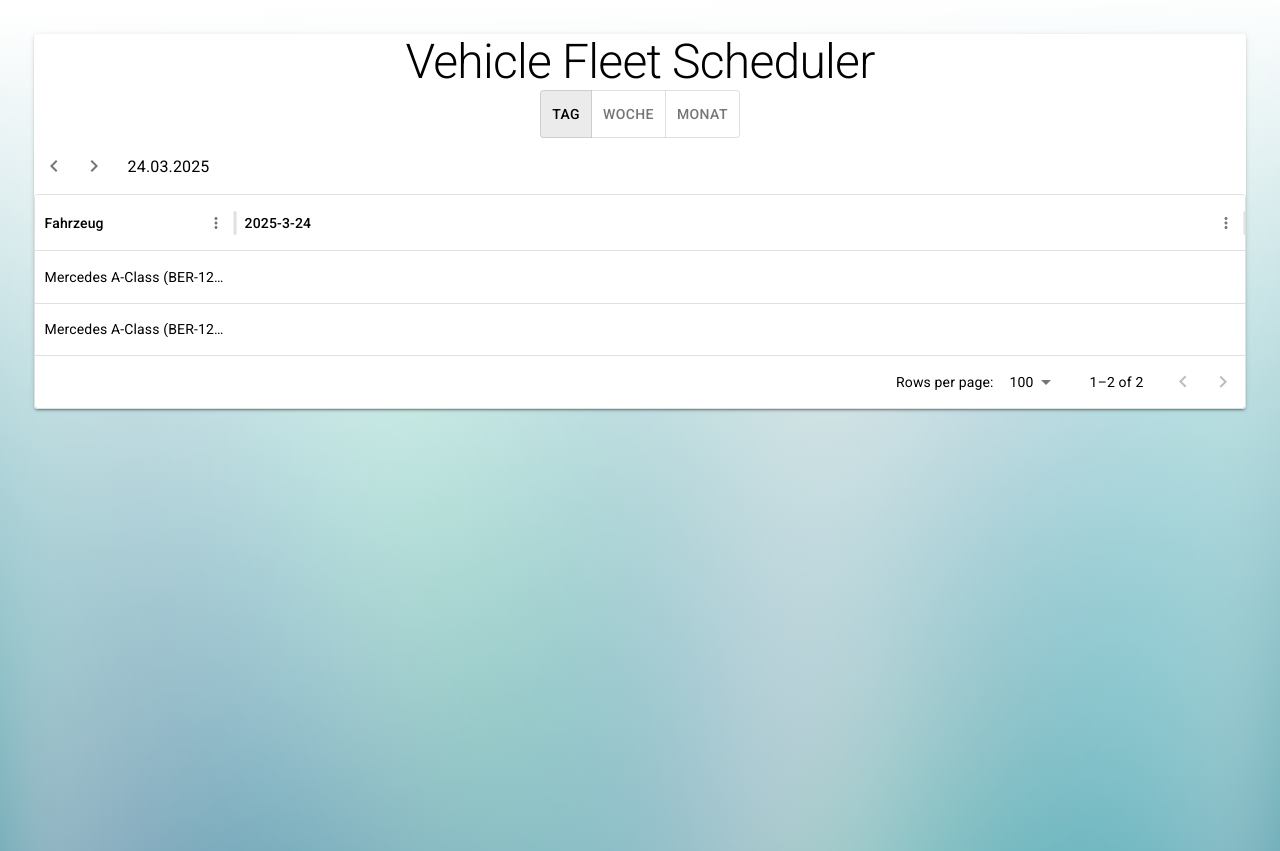
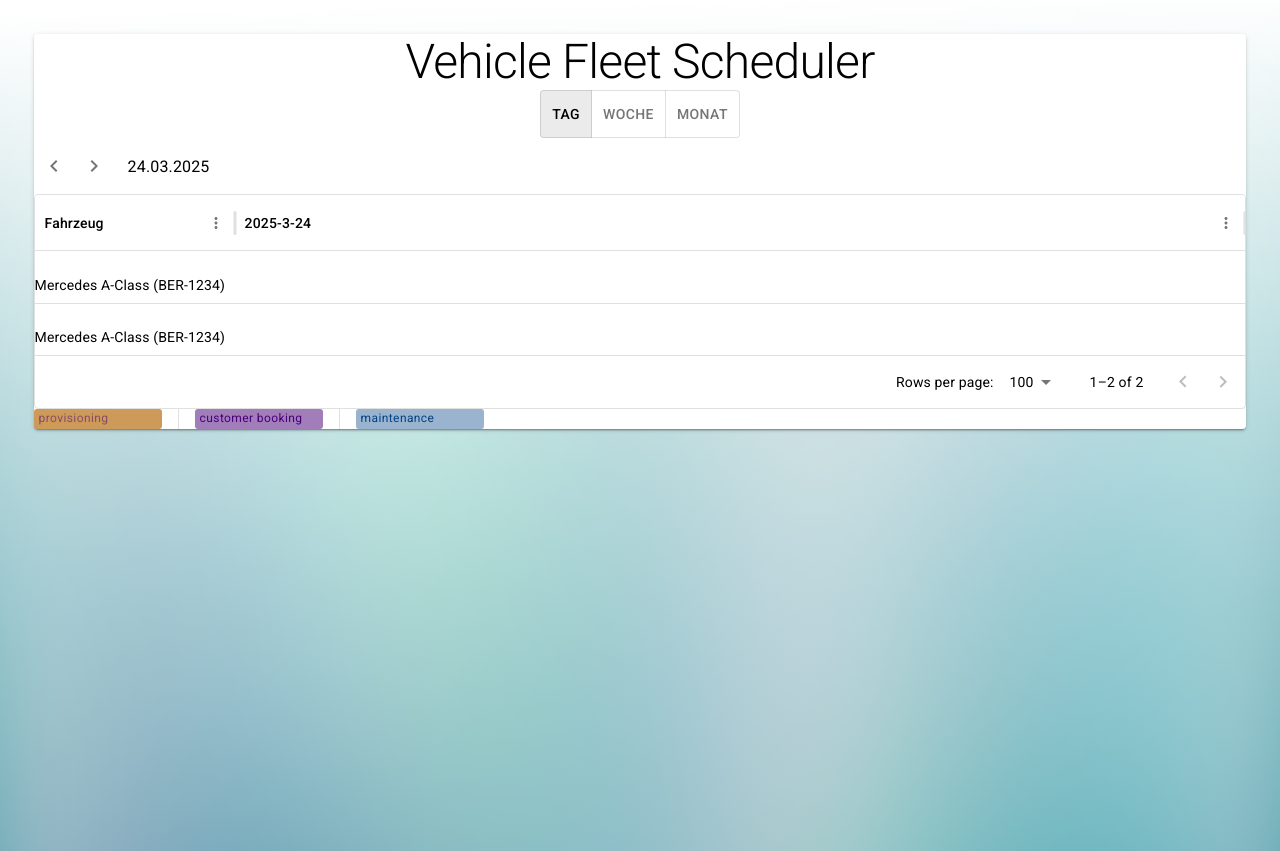
Before and after one commit to JohannaFa/vehicle-fleet-scheduler, a React (Vite) app: page / in a window 1280 px wide. Built offline with nearby package versions, Linux system fonts and the light colour scheme.

Commit message:
implemented GanttChartLegend

```diff
--- a/src/components/GanttChart.tsx
+++ b/src/components/GanttChart.tsx
@@ -4,6 +4,7 @@ import { generateGanttDateColumns } from '../utils/ganttChart/columnHelpers';
 import { DateIntervall } from '../types/common';
 import { Vehicle } from '../types/vehicle';
 import { getVehiclesWithBookings } from '../utils/ganttChart/rowHelpers';
+import GanttChartLegend from './GanttChartLegend';
 
 interface GanttChartProps {
     selectedDateInterval: DateIntervall;
@@ -26,7 +27,11 @@ const GanttChart: React.FC<GanttChartProps> = ({selectedDateInterval, date}) =>
   return (
     <>
   <div style={{ height: '100%', width: '100%' }}>
-      <DataGrid rows={rows} columns={columns} />
+      <DataGrid rows={rows} columns={columns} sx={{
+    '& .MuiDataGrid-cell': { padding: '8px 0' }
+  }}/>
+
+    <GanttChartLegend/>
   </div>
 
   </>
--- /dev/null
+++ b/src/components/GanttChartLegend.tsx
@@ -0,0 +1,16 @@
+import { Divider, Stack } from "@mui/material"
+import { BookingBar } from "./BookingBar"
+
+  const GanttChartLegend= () => {
+
+  return (
+<Stack width={450} direction="row" spacing={2} divider={<Divider orientation="vertical" flexItem />}>
+    <BookingBar variant={'provisioning'}>provisioning</BookingBar>
+    <BookingBar variant={'customer booking'}>customer booking</BookingBar>
+    <BookingBar variant={'maintenance'}>maintenance</BookingBar>
+</Stack>
+
+  )
+}
+
+export default GanttChartLegend
```
